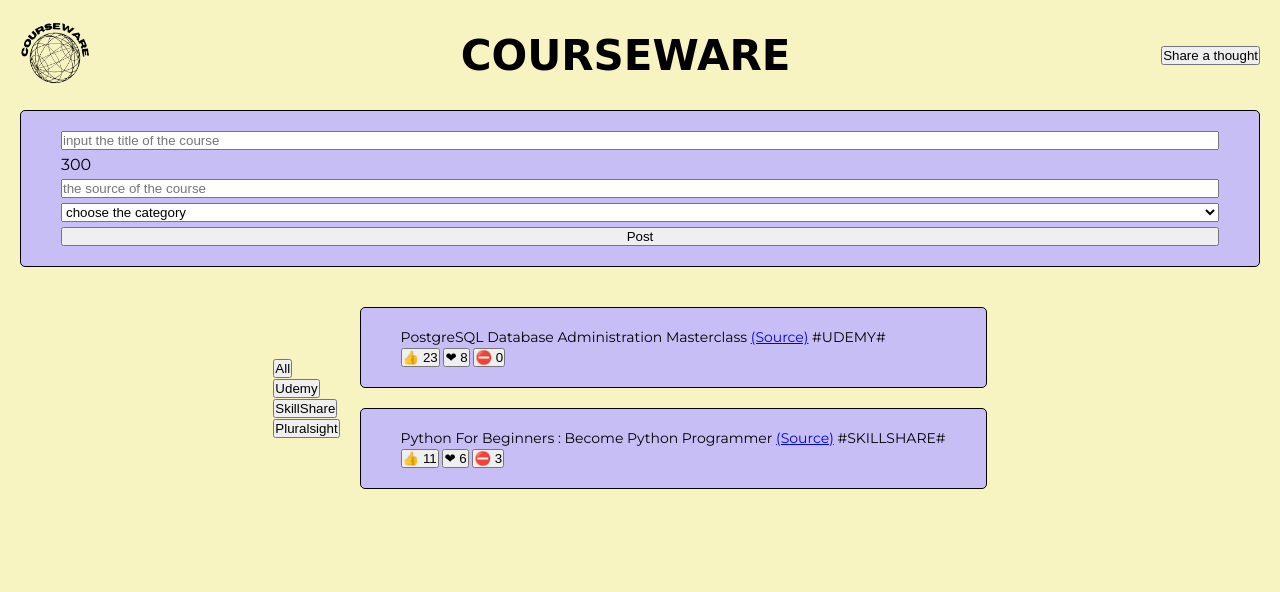
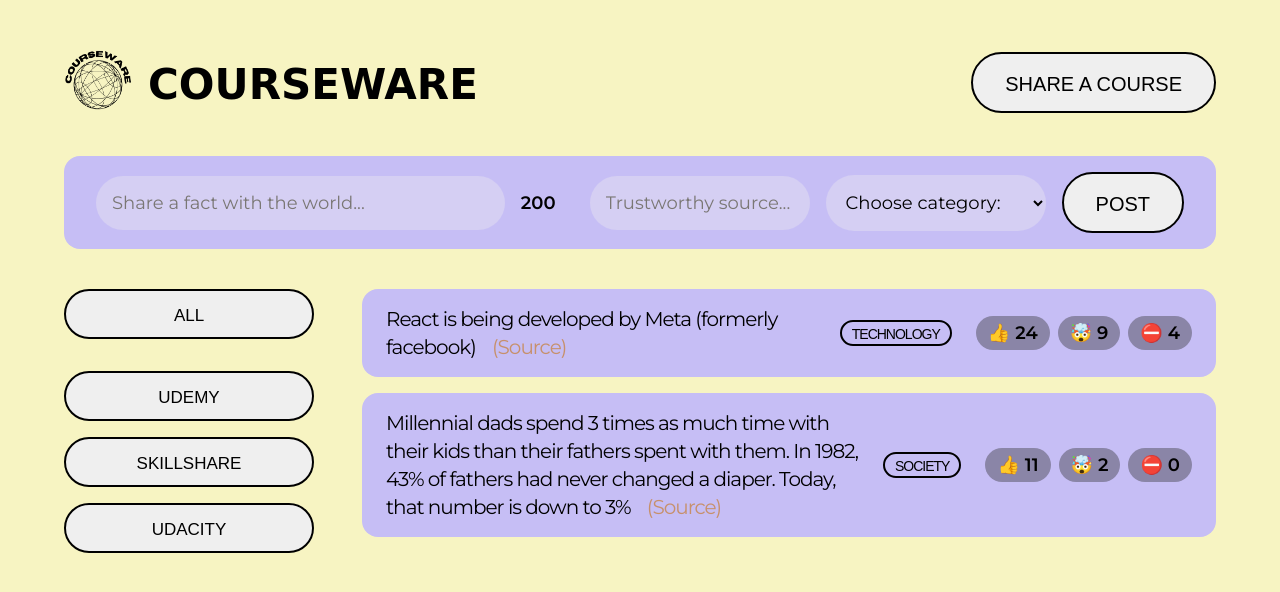
Before and after one commit to IamYunusAli/CourseWare, a plain HTML site: page index.html in a window 1280 px wide. Drawn offline with Linux system fonts and the light colour scheme; a web font is replaced by a local one.

Commit message:
finished design

```diff
--- a/index.html
+++ b/index.html
@@ -4,72 +4,99 @@
     <meta charset="UTF-8" />
     <meta http-equiv="X-UA-Compatible" content="IE=edge" />
     <meta name="viewport" content="width=device-width, initial-scale=1.0" />
-    <link rel="stylesheet" href="style.css" />
-    <title>CourseWare</title>
+    <link href="style.css" rel="stylesheet" />
+    <title>Courseware</title>
   </head>
   <body>
+    <div class="container">
       <header class="header">
-      <img src="BLogo.png" alt="logo" height="70" width="70" />
-      <h1>CourseWare</h1>
-      <button>Share a thought</button>
+        <div class="logo">
+          <img
+            src="BLogo.png"
+            height="68"
+            width="68"
+            alt="Today I Learned Logo"
+          />
+          <h1>Courseware</h1>
+        </div>
+
+        <button class="btn btn-large">Share a Course</button>
       </header>
-    <form action="" class="course-form">
-      <input type="text" placeholder="input the title of the course" />
-      <span>300</span>
-      <input type="text" placeholder="the source of the course" />
-      <select name="" id="">
-        <option value="">choose the category</option>
+
+      <form class="course-form">
+        <input type="text" placeholder="Share a fact with the world..." />
+        <span>200</span>
+        <input type="text" placeholder="Trustworthy source..." />
+        <select>
+          <option value="">Choose category:</option>
           <option value="Udemy">Udemy</option>
           <option value="SkillShare">SkillShare</option>
-        <option value="Pluralsight">Pluralsight</option>
+          <option value="Udacity">Udacity</option>
         </select>
-      <button>Post</button>
+        <button class="btn btn-large">Post</button>
       </form>
-    <main>
+
+      <main class="main">
         <aside>
           <ul>
-          <li><button>All</button></li>
-          <li><button>Udemy</button></li>
-          <li><button>SkillShare</button></li>
-          <li><button>Pluralsight</button></li>
+            <li class="category">
+              <button class="btn btn-all-categories">All</button>
+            </li>
+            <li class="category">
+              <button class="btn btn-category">Udemy</button>
+            </li>
+            <li class="category">
+              <button class="btn btn-category">SkillShare</button>
+            </li>
+            <li class="category">
+              <button class="btn btn-category">Udacity</button>
+            </li>
           </ul>
         </aside>
+
         <section>
           <ul>
             <li class="course">
               <p>
-              PostgreSQL Database Administration Masterclass
+                React is being developed by Meta (formerly facebook)
                 <a
-                href="https://www.udemy.com/course/postgresql-database-administration-masterclass/"
+                  class="source"
+                  href="https://opensource.fb.com/"
                   target="_blank"
                   >(Source)</a
                 >
-              <span class="tag">#Udemy#</span>
               </p>
-            <div>
-              <button>👍 23</button>
-              <button>❤ 8</button>
-              <button>⛔ 0</button>
+              <span class="tag">technology</span>
+              <div class="vote-buttons">
+                <button>👍 24</button>
+                <button>🤯 9</button>
+                <button>⛔️ 4</button>
               </div>
             </li>
+
             <li class="course">
               <p>
-              Python For Beginners : Become Python Programmer
+                Millennial dads spend 3 times as much time with their kids than
+                their fathers spent with them. In 1982, 43% of fathers had never
+                changed a diaper. Today, that number is down to 3%
+
                 <a
+                  class="source"
                   href="https://www.mother.ly/parenting/millennial-dads-spend-more-time-with-their-kids"
                   target="_blank"
                   >(Source)</a
                 >
-              <span class="tag">#Skillshare#</span>
               </p>
-            <div>
+              <span class="tag">society</span>
+              <div class="vote-buttons">
                 <button>👍 11</button>
-              <button>❤ 6</button>
-              <button>⛔ 3</button>
+                <button>🤯 2</button>
+                <button>⛔️ 0</button>
               </div>
             </li>
           </ul>
         </section>
       </main>
+    </div>
   </body>
 </html>
--- a/style.css
+++ b/style.css
@@ -1,62 +1,220 @@
 @import url("https://fonts.googleapis.com/css2?family=Caveat:wght@400;500;600;700&family=DynaPuff:wght@400;500&family=Montserrat:ital,wght@0,100;0,200;0,300;0,400;0,500;0,600;0,700;0,800;0,900;1,100;1,300;1,400;1,500;1,600;1,700;1,800;1,900&display=swap");
 
 * {
+  margin: 0;
   padding: 0;
-  margin: 0;
   box-sizing: border-box;
 }
 
 body {
   background-color: #f7f4c2;
+  color: #000000;
   font-family: "Montserrat", sans-serif;
+  padding: 48px 64px;
 }
 
-main {
-  display: flex;
-  justify-content: center;
-  align-items: center;
+.container {
+  max-width: 1500px;
+  margin: 0 auto;
 }
 
 .header {
-  margin: 20px;
+  margin-bottom: 40px;
   display: flex;
+  align-items: center;
   justify-content: space-between;
-  align-items: center;
 }
 
-.course-form {
-  background-color: #c6bef5;
-  border: solid #000000 1.5px;
-  margin: 20px;
-  padding: 20px 40px;
-  border-radius: 5px;
+.main {
+  display: grid;
+  grid-template-columns: 250px 1fr;
+  gap: 48px;
+}
+
+@media (max-width: 900px) {
+  .main {
+    grid-template-columns: 1fr;
+  }
+}
+
+.logo {
   display: flex;
-  flex-direction: column;
-  gap: 5px;
+  align-items: center;
+  gap: 16px;
+}
+
+.logo img {
+  width: 68px;
+  height: 68px;
 }
 
 h1 {
   font-size: 42px;
   text-transform: uppercase;
-  text-align: center;
   font-family: "DynaPuff", cursive;
+  line-height: 1;
+  margin-top: 6px;
+}
+
+.category {
+  margin-bottom: 16px;
 }
 
 .course {
-  font-size: 14px;
+  font-size: 20px;
   line-height: 1.4;
   background-color: #c6bef5;
-  border: solid #000000 1.5px;
-  padding: 20px 40px;
-  margin: 20px;
-  border-radius: 5px;
+  margin-bottom: 16px;
+  padding: 16px 24px;
+  letter-spacing: -1px;
+  border-radius: 16px;
+
+  display: flex;
+  align-items: center;
+  gap: 24px;
+}
+
+@media (max-width: 1200px) {
+  .course {
+    flex-direction: column;
+    align-items: flex-end;
+    gap: 12px;
+  }
 }
 
 .tag {
   text-transform: uppercase;
   font-size: 14px;
+  font-family: "Coiny", sans-serif;
+  padding-top: 3px;
+  padding-left: 10px;
+  padding-right: 10px;
+  border-radius: 100px;
+  border: solid #000000 2px;
+}
+
+.vote-buttons {
+  margin-left: auto;
+  flex-shrink: 0;
+  display: flex;
+  gap: 8px;
+}
+
+.vote-buttons button {
+  border: none;
+  background-color: #8a85a7;
+  font-size: 18px;
+  padding: 6px 12px;
+  border-radius: 100px;
+  color: inherit;
+  font-family: inherit;
+  font-weight: 600;
+  cursor: pointer;
+  transition: 0.3s;
+}
+
+.vote-buttons button:hover {
+  background-color: #292524;
 }
 
 ul {
-  list-style-type: none;
+  list-style: none;
 }
+
+.source:link,
+.source:visited {
+  color: #c7906b;
+  text-decoration: none;
+  margin-left: 12px;
+  transition: 0.3s;
+}
+
+.source:hover,
+.source:active {
+  color: #3b82f6;
+}
+
+.btn {
+  border: none;
+  font-family: "Coiny", sans-serif;
+  line-height: 1;
+  text-transform: uppercase;
+  font-size: 17px;
+  padding: 16px 0 13px;
+  border: solid #000000 2px;
+  color: inherit;
+  border-radius: 100px;
+  cursor: pointer;
+  transition: 0.3s;
+}
+
+.btn:hover {
+  transform: scale(110%) rotate(-2deg);
+}
+
+.btn-large {
+  font-size: 20px;
+  padding: 20px 32px 17px;
+}
+
+.btn-all-categories {
+  margin-bottom: 16px;
+  width: 100%;
+}
+
+.btn-category {
+  width: 100%;
+  background-image: none;
+}
+
+.course-form {
+  background-color: #c6bef5;
+  margin-bottom: 40px;
+  padding: 16px 32px;
+  display: flex;
+  align-items: center;
+  gap: 16px;
+  border-radius: 16px;
+}
+
+.course-form input,
+.course-form select {
+  width: 220px;
+  background-color: #d5cff3;
+  border: none;
+  border-radius: 100px;
+  padding: 16px;
+  font-size: 18px;
+  color: inherit;
+  font-family: inherit;
+}
+
+.course-form input::placeholder {
+  color: #7a7774;
+}
+
+.course-form input:first-child {
+  flex-grow: 1;
+}
+
+.course-form span {
+  font-weight: 600;
+  font-size: 18px;
+  margin-right: 18px;
+}
+
+@media (max-width: 1000px) {
+  body {
+    padding: 32px 48px;
+  }
+
+  .course-form {
+    flex-direction: column;
+    align-items: stretch;
+  }
+
+  .course-form input,
+  .course-form select {
+    width: auto;
+  }
+}
```
Lines whose indentation alone changed are shown as unchanged.
